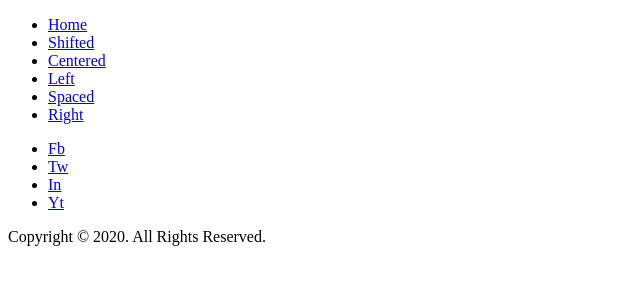
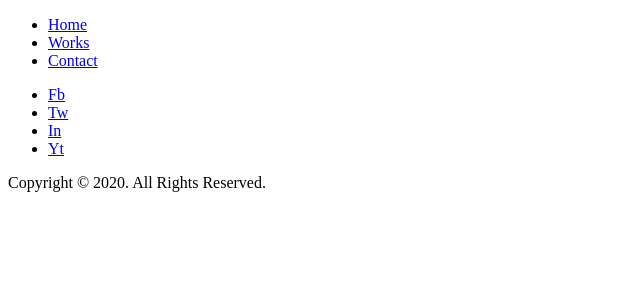
Before and after one commit to ArchBacon/Photo-Portfolio, a Symfony app: template templates/contact/index.html.twig in a window 1280 px wide. Shown: the top 300 px of the page, without its empty margins (0-640 px from the left). Run offline with Twig, Linux system fonts and the light colour scheme; the template is opened without the code that fills it, so the values that code supplies are empty; some libraries are stand-ins or nearby versions.

Commit message:
Updated header with correct links

```diff
--- a/templates/shared/header.html.twig
+++ b/templates/shared/header.html.twig
@@ -1,12 +1,9 @@
 <header class="fixed top-0 w-full">
     <div class="flex flex-row justify-between mx-12 my-6 text-sm">
         <ul class="flex flex-row font-bold">
-            <li class="mr-10"><a href="#" class="hover:text-white">Home</a></li>
-            <li class="mr-10"><a href="#" class="hover:text-white">Shifted</a></li>
-            <li class="mr-10"><a href="#" class="hover:text-white">Centered</a></li>
-            <li class="mr-10"><a href="#" class="hover:text-white">Left</a></li>
-            <li class="mr-10"><a href="#" class="hover:text-white">Spaced</a></li>
-            <li class="mr-10"><a href="#" class="hover:text-white">Right</a></li>
+            <li class="mr-10"><a href="{{ path('app_home') }}" class="hover:text-white">Home</a></li>
+            <li class="mr-10"><a href="{{ path('app_works') }}" class="hover:text-white">Works</a></li>
+            <li class="mr-10"><a href="{{ path('app_contact') }}" class="hover:text-white">Contact</a></li>
         </ul>
     </div>
 </header>
```
